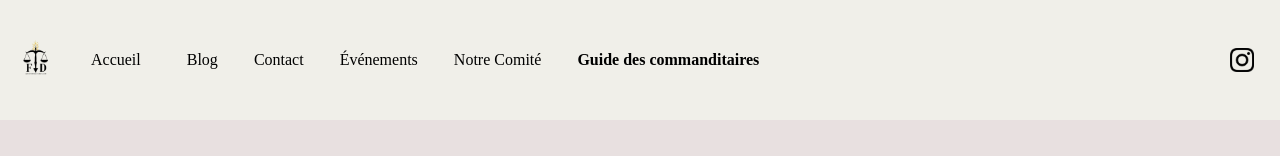
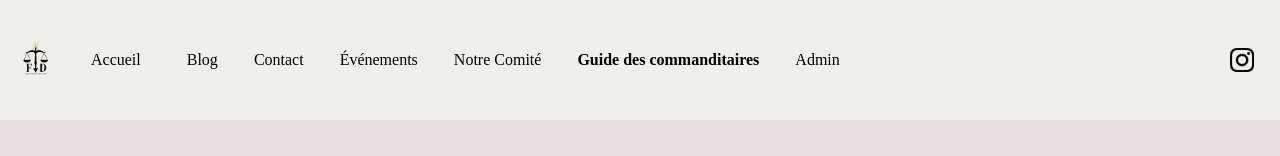
Before and after one commit to lucasadilla/UDEMDROIT, a Next.js app: page /guide in a window 1280 px wide. Shown: the top 156 px of the page. Built offline with nearby package versions, Linux system fonts and the light colour scheme.

Commit message:
Improve blog loading and add admin link

```diff
--- a/components/navbar.js
+++ b/components/navbar.js
@@ -52,6 +52,11 @@ export default function Navbar() {
                         <span className={`nav-link text-black ${isActive('/guide') ? 'underline font-bold' : ''}`}>Guide des commanditaires</span>
                     </Link>
                 </li>
+                <li>
+                    <Link href="/login">
+                        <span className={`nav-link text-black ${isActive('/login') ? 'underline font-bold' : ''}`}>Admin</span>
+                    </Link>
+                </li>
             </ul>
             <a
                 href="https://www.instagram.com/femmesetdroit/"
--- a/pages/blog.js
+++ b/pages/blog.js
@@ -8,7 +8,8 @@ import Head from 'next/head';
 
 export default function Blog() {
     const { articles } = useArticles();
-    const [posts, setPosts] = useState([]);
+    const [posts, setPosts] = useState(null);
+    const [loading, setLoading] = useState(true);
 
     useEffect(() => {
         async function load() {
@@ -19,9 +20,14 @@ export default function Blog() {
             } else {
                 setPosts(articles);
             }
+            setLoading(false);
         }
         load();
     }, [articles]);
+
+    if (loading) {
+        return <p>Loading...</p>;
+    }
 
     if (!posts || posts.length === 0) {
         return <p>No articles found</p>;
```
